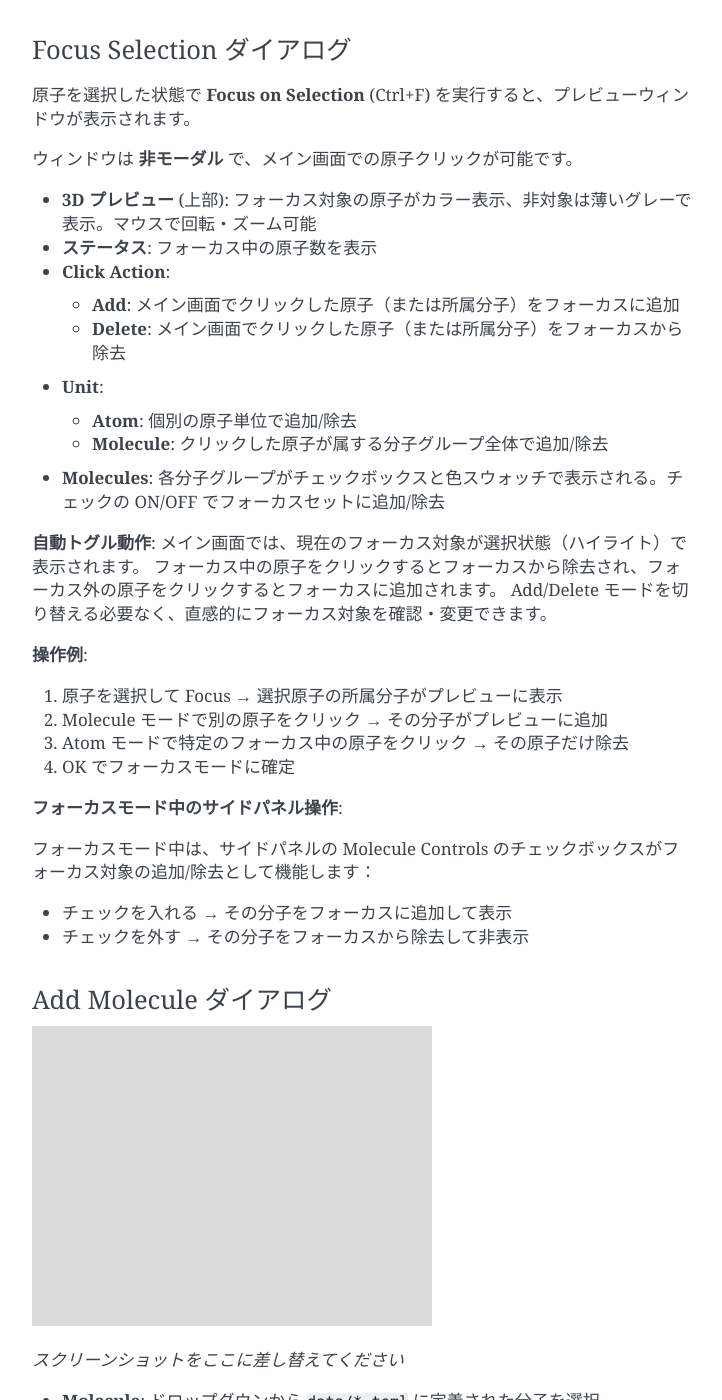
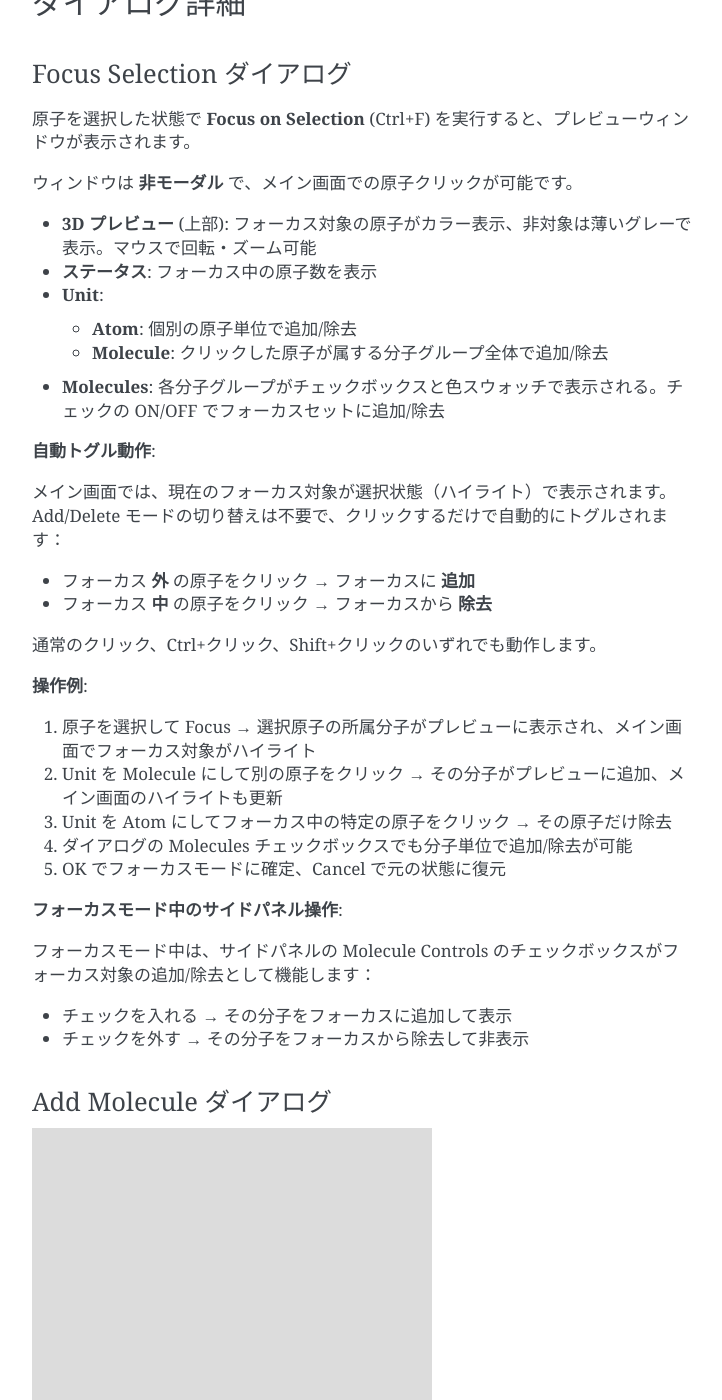
Before and after one commit to k-yoshimi/molecular_modeling, a Sphinx documentation site: the page built from molecular_modeling/docs/ja/gui_guide.rst, in a window 1280 px wide and 1400 px high, scrolled down 7126 px. Shown: the whole window, without its empty margins (388-1110 px from the left). Built offline with Sphinx 7.4.7, drawn with Linux system fonts in a browser that asks for light colours; some of the changed text lies outside the part shown.

Commit message:
Update docs for Focus Selection auto-toggle and scrollable side panel
- Remove outdated Click Action (Add/Delete) descriptions
- Document auto-toggle behavior: click to toggle focused/unfocused
- Document main view highlight of focus set
- Update example workflows to match current UI
- Update menu reference descriptions for Focus on Selection
- Note side panel scrollability with mouse wheel

Co-Authored-By: Claude Opus 4.6 <noreply@anthropic.com>

```diff
--- a/molecular_modeling/docs/ja/gui_guide.rst
+++ b/molecular_modeling/docs/ja/gui_guide.rst
@@ -146,7 +146,7 @@ Selection メニュー
    * - Rotate Molecule/Atoms...
      - 選択した分子/原子を重心周りに Euler 角で回転
    * - Focus on Selection (Ctrl+F)
-     - フォーカスダイアログを表示し、原子のみ/分子単位でフォーカス対象を選択。選択中の原子が属する分子がプリチェックされ、他の分子も追加可能。フォーカス中はサイドパネルの Molecule Controls チェックボックスで分子の追加/除去が可能
+     - フォーカスダイアログを表示（3D プレビュー付き）。メイン画面でフォーカス対象がハイライト表示され、クリックで自動トグル（フォーカス中→除去、フォーカス外→追加）。Unit 切替で原子/分子単位を選択可能。OK 確定後もサイドパネルの Molecule Controls チェックボックスで分子の追加/除去が可能
    * - Exit Focus Mode (Ctrl+Shift+F)
      - フォーカスモードを終了し、全原子の表示と元のビューを復元
    * - Toggle Drag Mode
@@ -325,11 +325,6 @@ Focus Selection ダイアログ
 
 - **3D プレビュー** (上部): フォーカス対象の原子がカラー表示、非対象は薄いグレーで表示。マウスで回転・ズーム可能
 - **ステータス**: フォーカス中の原子数を表示
-- **Click Action**:
-
-  - **Add**: メイン画面でクリックした原子（または所属分子）をフォーカスに追加
-  - **Delete**: メイン画面でクリックした原子（または所属分子）をフォーカスから除去
-
 - **Unit**:
 
   - **Atom**: 個別の原子単位で追加/除去
@@ -337,16 +332,23 @@ Focus Selection ダイアログ
 
 - **Molecules**: 各分子グループがチェックボックスと色スウォッチで表示される。チェックの ON/OFF でフォーカスセットに追加/除去
 
-**自動トグル動作**: メイン画面では、現在のフォーカス対象が選択状態（ハイライト）で表示されます。
-フォーカス中の原子をクリックするとフォーカスから除去され、フォーカス外の原子をクリックするとフォーカスに追加されます。
-Add/Delete モードを切り替える必要なく、直感的にフォーカス対象を確認・変更できます。
+**自動トグル動作**:
+
+メイン画面では、現在のフォーカス対象が選択状態（ハイライト）で表示されます。
+Add/Delete モードの切り替えは不要で、クリックするだけで自動的にトグルされます：
+
+- フォーカス **外** の原子をクリック → フォーカスに **追加**
+- フォーカス **中** の原子をクリック → フォーカスから **除去**
+
+通常のクリック、Ctrl+クリック、Shift+クリックのいずれでも動作します。
 
 **操作例**:
 
-1. 原子を選択して Focus → 選択原子の所属分子がプレビューに表示
-2. Molecule モードで別の原子をクリック → その分子がプレビューに追加
-3. Atom モードで特定のフォーカス中の原子をクリック → その原子だけ除去
-4. OK でフォーカスモードに確定
+1. 原子を選択して Focus → 選択原子の所属分子がプレビューに表示され、メイン画面でフォーカス対象がハイライト
+2. Unit を Molecule にして別の原子をクリック → その分子がプレビューに追加、メイン画面のハイライトも更新
+3. Unit を Atom にしてフォーカス中の特定の原子をクリック → その原子だけ除去
+4. ダイアログの Molecules チェックボックスでも分子単位で追加/除去が可能
+5. OK でフォーカスモードに確定、Cancel で元の状態に復元
 
 **フォーカスモード中のサイドパネル操作**:
 
```
Also changed, not shown: molecular_modeling/docs/en/gui_guide.rst (+15 -13 lines).
